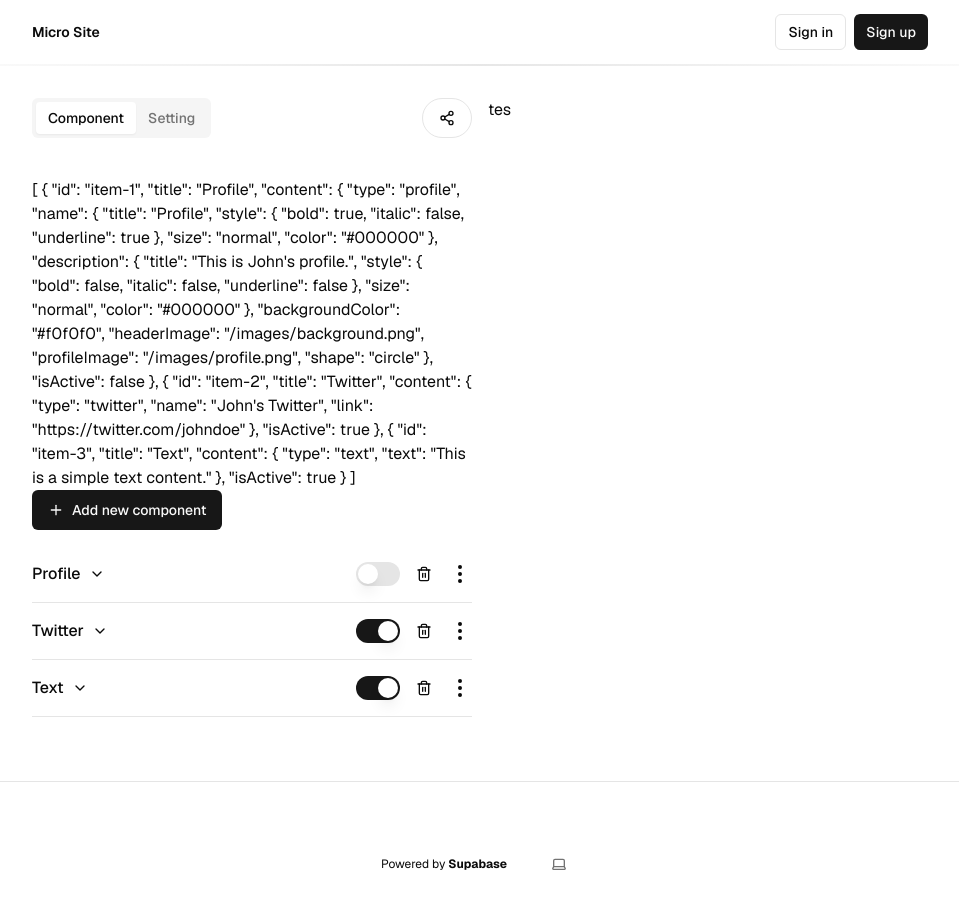
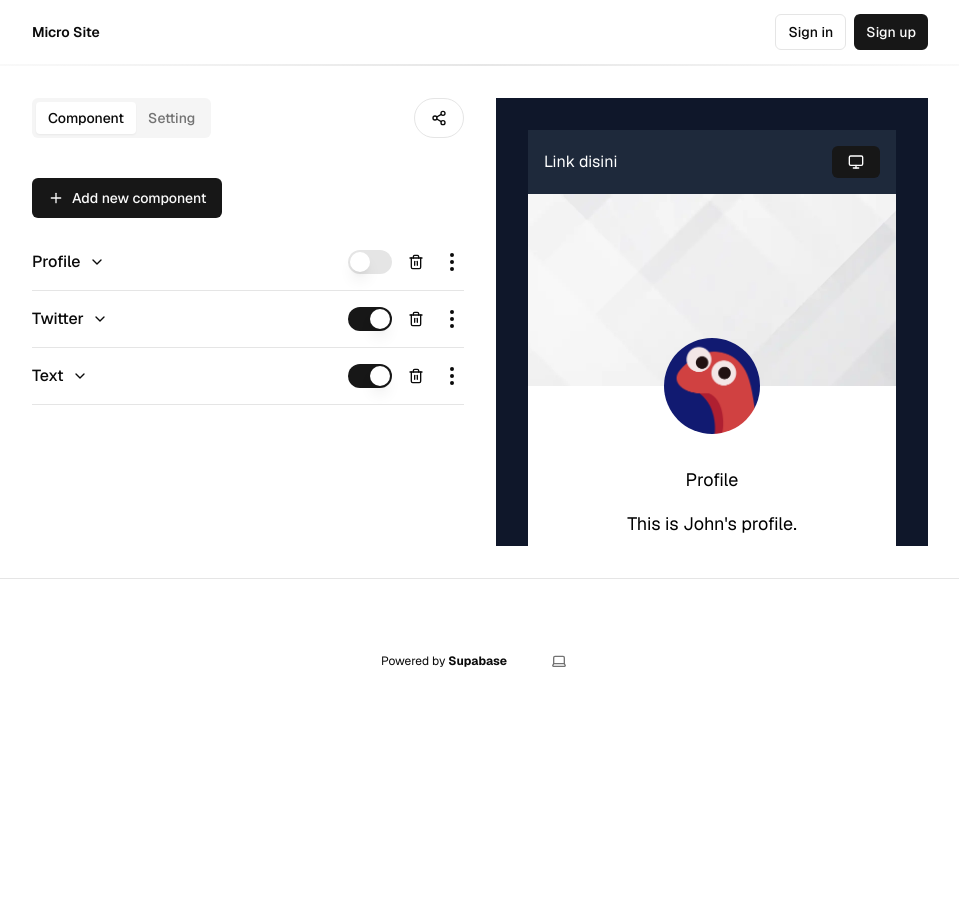
Before and after one commit to ekaputra04/micro-site, a Next.js app: page /dashboard/create in a window 1280 px wide. Shown: the top 908 px of the page, without its empty margins (160-1119 px from the left). After the commit the page ends 800 px from the top, so only its background shows below. Built offline with nearby package versions, Linux system fonts and the light colour scheme; no server answers.

Commit message:
feat: implement PublicView and ProfileView components; enhance CreateView layout; update font size and style utilities

```diff
--- /dev/null
+++ b/app/(root)/PublicView.tsx
@@ -0,0 +1,21 @@
+import { Monitor } from "lucide-react";
+import ProfileView from "./dashboard/create/section-item/ProfileView";
+import { Button } from "@/components/ui/button";
+
+export default function PublicView() {
+  return (
+    <>
+      <div className="top-0 right-0 left-0 sticky rounded-xl h-96">
+        <div className="flex justify-between items-center bg-slate-800 p-4">
+          <p className="text-white">Link disini</p>
+          <Button className="h-8">
+            <Monitor className="w-4 h-4 text-white" />
+          </Button>
+        </div>
+        <div className="bg-white overflow-y-scroll">
+          <ProfileView />
+        </div>
+      </div>
+    </>
+  );
+}
--- a/app/(root)/dashboard/create/ComponentView.tsx
+++ b/app/(root)/dashboard/create/ComponentView.tsx
@@ -38,7 +38,6 @@ export default function ComponentView() {
 
   return (
     <>
-      {JSON.stringify(items, null, 2)}
       <Button className="flex items-center gap-2 mb-4">
         <Plus className="w-4 h-4" />
         <p>Add new component</p>
--- a/app/(root)/dashboard/create/CreateView.tsx
+++ b/app/(root)/dashboard/create/CreateView.tsx
@@ -14,11 +14,12 @@ import {
 import Link from "next/link";
 import ComponentView from "./ComponentView";
 import SettingView from "./SettingView";
+import PublicView from "../../PublicView";
 
 export default function CreateView() {
   return (
     <>
-      <div className="gap-4 grid grid-cols-2">
+      <div className="gap-8 grid grid-cols-2">
         <Tabs defaultValue="component" className="w-full">
           <div className="flex justify-between items-center">
             <TabsList>
@@ -37,7 +38,9 @@ export default function CreateView() {
           </TabsContent>
         </Tabs>
 
-        <div className="">tes</div>
+        <div className="top-0 bg-slate-900 p-8 w-full">
+          <PublicView />
+        </div>
       </div>
     </>
   );
--- a/app/(root)/dashboard/create/section-item/Profile.tsx
+++ b/app/(root)/dashboard/create/section-item/Profile.tsx
@@ -74,6 +74,34 @@ export default function ProfileSection({ item }: ProfileSectionProps) {
     }
   };
 
+  const handleUpdateNameTitle = (title: string = "Profile") => {
+    if (item?.content?.type === "profile") {
+      useAccordionStore.getState().updateItem(item.id, {
+        content: {
+          ...item.content,
+          name: {
+            ...item.content.name,
+            title: title,
+          },
+        },
+      });
+    }
+  };
+
+  const handleUpdateDescriptionTitle = (title: string = "Profile") => {
+    if (item?.content?.type === "profile") {
+      useAccordionStore.getState().updateItem(item.id, {
+        content: {
+          ...item.content,
+          description: {
+            ...item.content.description,
+            title: title,
+          },
+        },
+      });
+    }
+  };
+
   const updateShape = (shape: "square" | "rounded" | "circle") => {
     if (item.content.type === "profile") {
       updateItem(item.id, {
@@ -99,6 +127,73 @@ export default function ProfileSection({ item }: ProfileSectionProps) {
     }
   };
 
+  const updateDescriptionSize = (size: "normal" | "large" | "small") => {
+    if (item.content.type === "profile") {
+      updateItem(item.id, {
+        content: {
+          ...item.content,
+          description: {
+            ...item.content.description,
+            size: size,
+          },
+        },
+      });
+    }
+  };
+
+  const updateNameStyle = (
+    type: "bold" | "italic" | "underline",
+    value: boolean
+  ) => {
+    if (item.content.type === "profile") {
+      updateItem(item.id, {
+        content: {
+          ...item.content,
+          name: {
+            ...item.content.name,
+            style: {
+              bold: type === "bold" ? value : item.content.name.style.bold,
+              italic:
+                type === "italic" ? value : item.content.name.style.italic,
+              underline:
+                type === "underline"
+                  ? value
+                  : item.content.name.style.underline,
+            },
+          },
+        },
+      });
+    }
+  };
+
+  const updateDescriptionStyle = (
+    type: "bold" | "italic" | "underline",
+    value: boolean
+  ) => {
+    if (item.content.type === "profile") {
+      updateItem(item.id, {
+        content: {
+          ...item.content,
+          description: {
+            ...item.content.description,
+            style: {
+              bold:
+                type === "bold" ? value : item.content.description.style.bold,
+              italic:
+                type === "italic"
+                  ? value
+                  : item.content.description.style.italic,
+              underline:
+                type === "underline"
+                  ? value
+                  : item.content.description.style.underline,
+            },
+          },
+        },
+      });
+    }
+  };
+
   return (
     <>
       {JSON.stringify(item, null, 2)}
@@ -106,14 +201,14 @@ export default function ProfileSection({ item }: ProfileSectionProps) {
         <div className="p-2">
           <div className="relative w-full h-48">
             <img
-              src="/images/background.png"
+              src={item.content.headerImage}
               alt="Background"
               className="w-full h-full object-cover"
             />
             <div className="top-2 right-2 absolute flex gap-2">
               <Label
                 htmlFor="background"
-                className={`block border-input bg-background hover:bg-accent p-2 border  hover:text-accent-foreground  `}
+                className={`block border-input bg-background hover:bg-accent p-2 border  hover:text-accent-foreground rounded-md hover:cursor-pointer`}
               >
                 <Pencil className="w-4 h-4" />
               </Label>
@@ -124,11 +219,15 @@ export default function ProfileSection({ item }: ProfileSectionProps) {
             </div>
           </div>
 
-          {item.content.headerImage == "/images/background.png" ? (
+          {item.content.profileImage ? (
             <div
               className={`relative mx-auto -mt-12  w-24 h-24 overflow-hidden ${getShapeClassname(item.content.shape as "square" | "rounded" | "circle")}`}
             >
-              <img src="/images/batik.png" alt="" className={`object-cover `} />
+              <img
+                src={item.content.profileImage}
+                alt=""
+                className={`object-cover `}
+              />
             </div>
           ) : (
             <div className="relative bg-gray-200 mx-auto -mt-12 w-24 h-24 overflow-hidden">
@@ -184,31 +283,40 @@ export default function ProfileSection({ item }: ProfileSectionProps) {
 
           <div className="space-y-2 py-2">
             <p className="pb-2 font-semibold">Name</p>
-            <div className="flex items-center gap-4">
-              <div className="flex items-center gap-2">
-                <Checkbox id="bold" checked={item.content.name.style.bold} />
+            <div className="flex items-center gap-2">
+              <div className="flex items-center gap-1">
+                <Checkbox
+                  id="nameBold"
+                  onCheckedChange={(checked) =>
+                    updateNameStyle("bold", checked == true)
+                  }
+                />
                 <label
-                  htmlFor="bold"
+                  htmlFor="nameBold"
                   className="peer-disabled:opacity-70 font-medium text-sm leading-none peer-disabled:cursor-not-allowed"
                 >
                   Bold
                 </label>
                 <Checkbox
-                  id="italic"
-                  checked={item.content.name.style.italic}
+                  id="nameItalic"
+                  onCheckedChange={(checked) =>
+                    updateNameStyle("italic", checked == true)
+                  }
                 />
                 <label
-                  htmlFor="italic"
+                  htmlFor="nameItalic"
                   className="peer-disabled:opacity-70 font-medium text-sm leading-none peer-disabled:cursor-not-allowed"
                 >
                   Italic
                 </label>
                 <Checkbox
-                  id="underline"
-                  checked={item.content.name.style.underline}
+                  id="nameUnderline"
+                  onCheckedChange={(checked) =>
+                    updateNameStyle("underline", checked == true)
+                  }
                 />
                 <label
-                  htmlFor="underline"
+                  htmlFor="nameUnderline"
                   className="peer-disabled:opacity-70 font-medium text-sm leading-none peer-disabled:cursor-not-allowed"
                 >
                   Underline
@@ -240,33 +348,95 @@ export default function ProfileSection({ item }: ProfileSectionProps) {
                 <Button
                   onClick={() => handleUpdateNameColor()}
                   variant={"ghost"}
+                  className="px-2"
                 >
                   Reset
                 </Button>
               </div>
             </div>
-            <Input placeholder="Input name here..." />
+            <Input
+              placeholder="Input name here..."
+              onChange={(e) => handleUpdateNameTitle(e.target.value)}
+            />
           </div>
 
-          <div className="py-2">
+          <div className="space-y-2 py-2">
             <p className="pb-2 font-semibold">Description</p>
-            <div className="flex justify-between gap-4">
-              <Input placeholder="Input description here..." />
-              <ToggleGroup type="multiple">
-                <ToggleGroupItem value="bold" aria-label="Toggle bold">
-                  <Bold className="w-4 h-4" />
-                </ToggleGroupItem>
-                <ToggleGroupItem value="italic" aria-label="Toggle italic">
-                  <Italic className="w-4 h-4" />
-                </ToggleGroupItem>
-                <ToggleGroupItem
-                  value="strikethrough"
-                  aria-label="Toggle strikethrough"
+            <div className="flex items-center gap-2">
+              <div className="flex items-center gap-1">
+                <Checkbox
+                  id="DescriptionBold"
+                  onCheckedChange={(checked) =>
+                    updateDescriptionStyle("bold", checked == true)
+                  }
+                />
+                <label
+                  htmlFor="DescriptionBold"
+                  className="peer-disabled:opacity-70 font-medium text-sm leading-none peer-disabled:cursor-not-allowed"
                 >
-                  <Underline className="w-4 h-4" />
-                </ToggleGroupItem>
-              </ToggleGroup>
+                  Bold
+                </label>
+                <Checkbox
+                  id="DescriptionItalic"
+                  onCheckedChange={(checked) =>
+                    updateDescriptionStyle("italic", checked == true)
+                  }
+                />
+                <label
+                  htmlFor="DescriptionItalic"
+                  className="peer-disabled:opacity-70 font-medium text-sm leading-none peer-disabled:cursor-not-allowed"
+                >
+                  Italic
+                </label>
+                <Checkbox
+                  id="DescriptionUnderline"
+                  onCheckedChange={(checked) =>
+                    updateDescriptionStyle("underline", checked == true)
+                  }
+                />
+                <label
+                  htmlFor="DescriptionUnderline"
+                  className="peer-disabled:opacity-70 font-medium text-sm leading-none peer-disabled:cursor-not-allowed"
+                >
+                  Underline
+                </label>
+              </div>
+
+              <Select
+                defaultValue={item.content.name.size}
+                onValueChange={(value) =>
+                  updateDescriptionSize(value as "normal" | "large" | "small")
+                }
+              >
+                <SelectTrigger className="w-[120px]">
+                  <SelectValue placeholder="Shape" />
+                </SelectTrigger>
+                <SelectContent>
+                  <SelectItem value="normal">Normal</SelectItem>
+                  <SelectItem value="large">Large</SelectItem>
+                  <SelectItem value="small">Small</SelectItem>
+                </SelectContent>
+              </Select>
+              <div className="flex items-center gap-2">
+                <Input
+                  className="w-16"
+                  type="color"
+                  onChange={(e) => handleUpdateDescriptionColor(e.target.value)}
+                  value={item.content.name.color}
+                />
+                <Button
+                  onClick={() => handleUpdateDescriptionColor()}
+                  variant={"ghost"}
+                  className="px-2"
+                >
+                  Reset
+                </Button>
+              </div>
             </div>
+            <Input
+              placeholder="Input description here..."
+              onChange={(e) => handleUpdateDescriptionTitle(e.target.value)}
+            />
           </div>
         </div>
       )}
--- /dev/null
+++ b/app/(root)/dashboard/create/section-item/ProfileView.tsx
@@ -0,0 +1,53 @@
+"use client";
+
+import useAccordionStore from "@/hooks/useAccordionStore";
+import {
+  getFontSizeClassname,
+  getFontStyleClassname,
+  getShapeClassname,
+} from "@/utils/classNameUtils";
+
+export default function ProfileView() {
+  const { items } = useAccordionStore();
+
+  const itemProfile = items.find((item) => item.content.type === "profile");
+
+  return (
+    <>
+      {itemProfile?.content.type == "profile" && (
+        <>
+          <div className="w-full h-48">
+            <img
+              src={itemProfile.content.headerImage}
+              alt="Background"
+              className="w-full h-full object-cover"
+            />
+          </div>
+          <div
+            className={`relative mx-auto -mt-12  w-24 h-24 overflow-hidden ${getShapeClassname(itemProfile.content.shape)}`}
+          >
+            <img
+              src={itemProfile.content.profileImage}
+              alt=""
+              className={`object-cover`}
+            />
+          </div>
+          <div className="space-y-4 py-8">
+            <h1
+              className={`${getFontStyleClassname(itemProfile.content.name.style)} ${getFontSizeClassname(itemProfile.content.name.size)} text-center`}
+              style={{ color: itemProfile.content.name.color }}
+            >
+              {itemProfile.content.name.title}
+            </h1>
+            <h1
+              className={`${getFontStyleClassname(itemProfile.content.description.style)} ${getFontSizeClassname(itemProfile.content.description.size)} text-center`}
+              style={{ color: itemProfile.content.description.color }}
+            >
+              {itemProfile.content.description.title}
+            </h1>
+          </div>
+        </>
+      )}
+    </>
+  );
+}
--- a/hooks/useAccordionStore.ts
+++ b/hooks/useAccordionStore.ts
@@ -29,9 +29,9 @@ const useAccordionStore = create<AccordionStore>((set) => ({
         name: {
           title: "Profile",
           style: {
-            bold: true,
+            bold: false,
             italic: false,
-            underline: true,
+            underline: false,
           },
           size: "normal",
           color: "#000000",
--- a/utils/classNameUtils.ts
+++ b/utils/classNameUtils.ts
@@ -11,17 +11,31 @@ export const getShapeClassname = (shape: "square" | "rounded" | "circle") => {
   }
 };
 
-export const getFontsizeClassname = (
+export const getFontSizeClassname = (
   fontSize: "normal" | "large" | "small"
 ) => {
   switch (fontSize) {
     case "normal":
-      return "text-md";
+      return "text-lg";
     case "large":
-      return "text-xl";
+      return "text-2xl";
     case "small":
       return "text-sm";
     default:
       return "";
   }
 };
+
+export const getFontStyleClassname = (style: {
+  bold?: boolean;
+  italic?: boolean;
+  underline?: boolean;
+}) => {
+  const classNames = [];
+
+  if (style.bold) classNames.push("font-bold");
+  if (style.italic) classNames.push("italic");
+  if (style.underline) classNames.push("underline");
+
+  return classNames.join(" ");
+};
```
